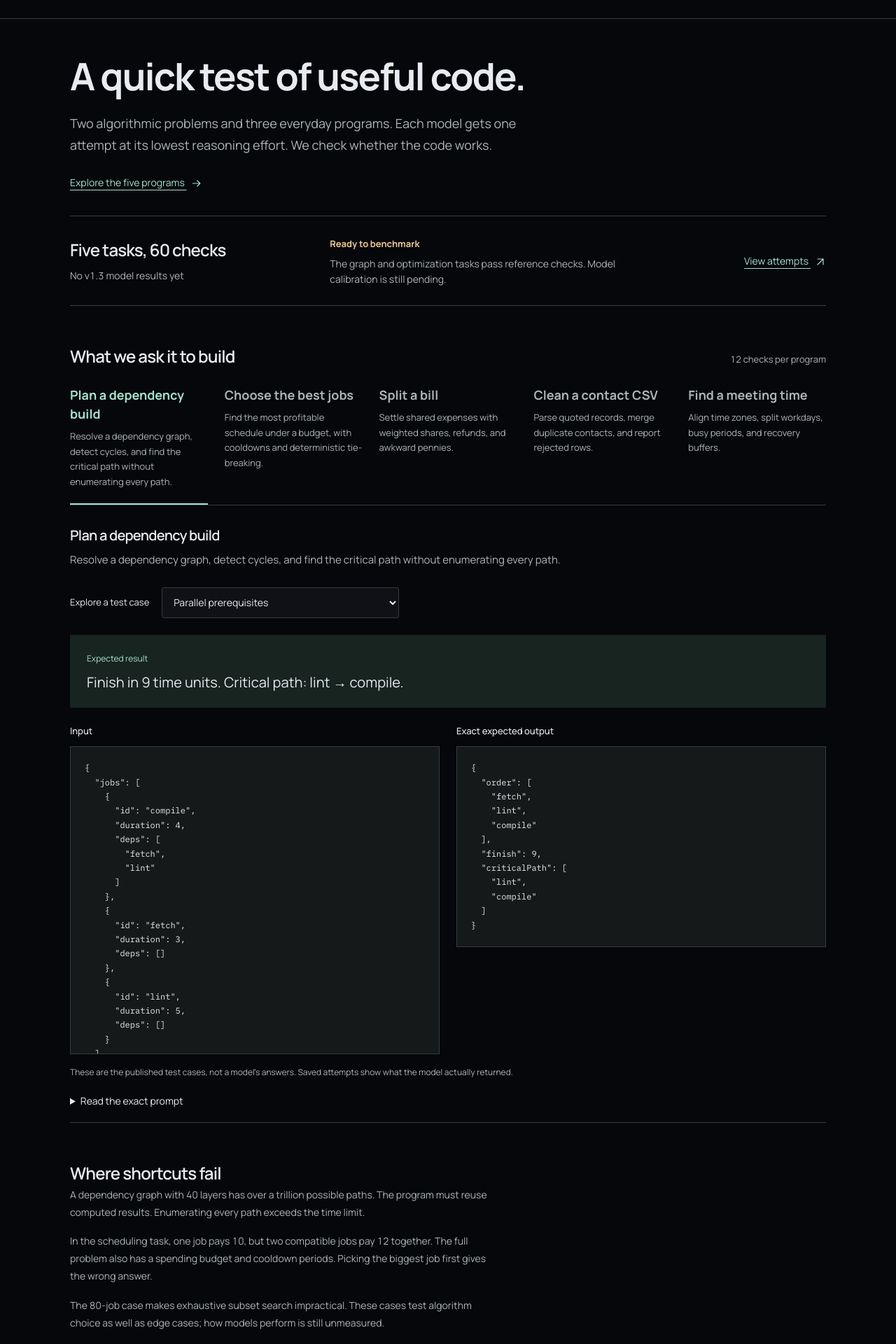
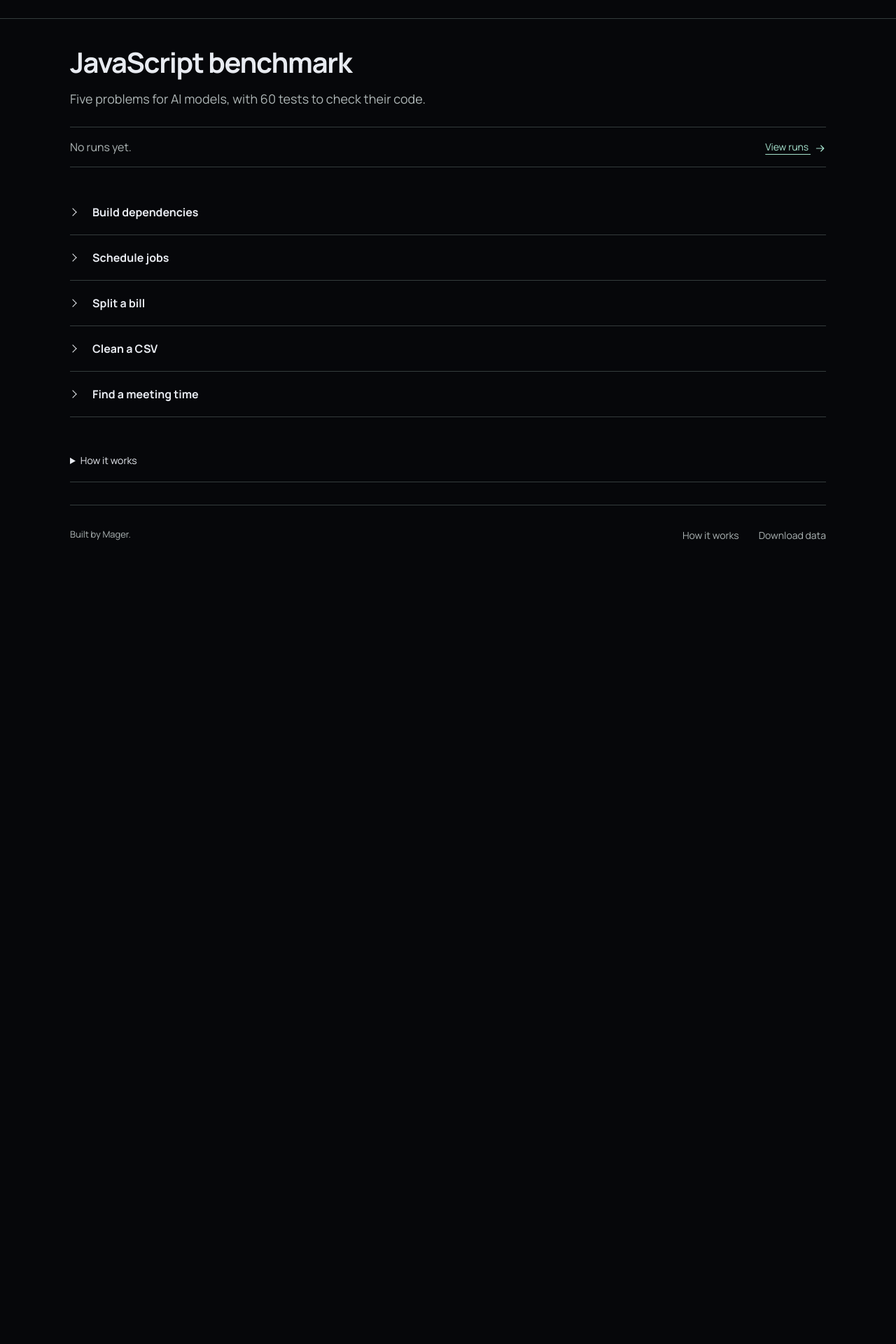
Before and after one commit to mager/mager-bench, a Next.js app in the folder web/: page / in a window 1280 px wide. Shown: the part 60-1980 px from the top of the page at 70% size. After the commit the page ends 867 px from the top, so only its background shows below. Built offline with nearby package versions, Linux system fonts and the light colour scheme; a web font is replaced by a local one.

Commit message:
Simplify benchmark overview and put test details behind disclosures

```diff
--- a/web/app/layout.tsx
+++ b/web/app/layout.tsx
@@ -24,7 +24,7 @@ const mono = IBM_Plex_Mono({
 });
 
 export const metadata: Metadata = {
-  title: "mager-bench 1.3 | A quick test of useful code",
+  title: "mager-bench 1.3 | JavaScript benchmark",
   description:
     "Five practical and algorithmic coding tasks, 60 deterministic checks, and the lowest supported reasoning effort. Inspect every prompt, expected output, and saved attempt.",
   metadataBase: new URL("https://bench.mager.co"),
--- a/web/app/page.tsx
+++ b/web/app/page.tsx
@@ -2,147 +2,79 @@ import { Arrow } from "@/components/arrow";
 import Link from "next/link";
 import { EverydayExplorer } from "@/components/everyday-explorer";
 import { everyday, modelName, source } from "@/lib/everyday";
+
+const taskNames: Record<string, string> = {
+  "build-plan": "Build dependencies",
+  "job-selection": "Schedule jobs",
+  "split-bill": "Split a bill",
+  "clean-csv": "Clean a CSV",
+  "meeting-time": "Find a meeting time",
+};
+
 export default function Home() {
   const latest = everyday.runs.at(-1);
   return (
-    <div className="bench-shell">
+    <div className="bench-shell bench-compact">
       <header className="bench-intro">
-        <h1>A quick test of useful code.</h1>
+        <h1>JavaScript benchmark</h1>
+        <p>Five problems for AI models, with 60 tests to check their code.</p>
+      </header>
+      <section className="current-result" aria-label="Latest result">
         <p>
-          Two algorithmic problems and three everyday programs. Each model gets
-          one attempt at its lowest reasoning effort. We check whether the code
-          works.
+          {latest ? (
+            <>
+              <strong>{modelName(latest.model)}</strong>
+              {latest.score
+                ? ` · ${latest.score.passed}/${latest.score.total} checks passed`
+                : " · Incomplete, unscored"}
+            </>
+          ) : "No runs yet."}
         </p>
-        <a className="bench-link" href="#tasks">
-          Explore the five programs <Arrow />
-        </a>
-      </header>
-      <section className="baseline" aria-labelledby="baseline-heading">
-        <div>
-          <h2 id="baseline-heading">
-            {latest ? modelName(latest.model) : "Five tasks, 60 checks"}
-          </h2>
-          <p>
-            {latest?.score
-              ? `${latest.score.passed} of ${latest.score.total} checks passed`
-              : "No v1.3 model results yet"}
-          </p>
-        </div>
-        <div className="baseline-note">
-          <span
-            className={`result-status ${latest?.score ? "is-complete" : ""}`}
-          >
-            {latest
-              ? latest.score
-                ? "Completed"
-                : "Unscored"
-              : "Ready to benchmark"}
-          </span>
-          <p>
-            {latest?.score
-              ? `Saved at ${latest.reasoning_effort} effort. Open the attempt to inspect every result.`
-              : latest
-                ? "The attempt did not finish. Its failure is saved without an overall score."
-                : "The graph and optimization tasks pass reference checks. Model calibration is still pending."}
-          </p>
-        </div>
-        <Link
-          className="bench-link"
-          href={latest ? `/attempts/${latest.id}` : "/runs"}
-        >
-          View attempts <Arrow diagonal />
+        <Link className="bench-link" href={latest ? `/attempts/${latest.id}` : "/runs"}>
+          View runs <Arrow />
         </Link>
       </section>
-      <EverydayExplorer tasks={everyday.tasks} />
-      <section
-        className="everyday-section"
-        aria-labelledby="difficulty-heading"
-      >
-        <h2 id="difficulty-heading">Where shortcuts fail</h2>
-        <div className="method-copy">
-          <p>
-            A dependency graph with 40 layers has over a trillion possible
-            paths. The program must reuse computed results. Enumerating every
-            path exceeds the time limit.
-          </p>
-          <p>
-            In the scheduling task, one job pays 10, but two compatible jobs pay
-            12 together. The full problem also has a spending budget and
-            cooldown periods. Picking the biggest job first gives the wrong
-            answer.
-          </p>
-          <p>
-            The 80-job case makes exhaustive subset search impractical. These
-            cases test algorithm choice as well as edge cases; how models
-            perform is still unmeasured.
-          </p>
+      <section className="everyday-section" id="tasks" aria-label="Tasks">
+        <div className="task-list">
+          {everyday.tasks.map((task) => (
+            <details className="task-row" key={task.id} name="benchmark-task">
+              <summary>
+                <span className="task-row-title">{taskNames[task.id] ?? task.title}</span>
+              </summary>
+              <EverydayExplorer tasks={[task]} compact />
+            </details>
+          ))}
         </div>
       </section>
-      <section className="everyday-section" id="method">
-        <div className="bench-section-title">
-          <h2>Built to finish quickly</h2>
-        </div>
-        <dl className="method-grid">
-          <div>
-            <dt>Five short answers</dt>
-            <dd>
-              One JavaScript program per task. No retries or model judges.
-            </dd>
-          </div>
-          <div>
-            <dt>Lowest effort</dt>
-            <dd>
-              The runner selects the lowest supported setting. For GPT-6 Sol,
-              that’s low.
-            </dd>
-          </div>
-          <div>
-            <dt>60 exact checks</dt>
-            <dd>
-              A check passes when the returned value matches its expected
-              output.
-            </dd>
-          </div>
-        </dl>
+      <section className="everyday-section" id="method" aria-label="Method">
         <details className="bench-details">
-          <summary>Timing, scoring, and limits</summary>
+          <summary>How it works</summary>
           <div className="method-copy">
             <p>
-              Each generation call has a 90-second deadline and a prompted
-              target of 3,072 output tokens. Five calls share the same total
-              budget, for at most 270 seconds of generation waiting. We stop at
-              the first provider failure.
+              Each model gets one try per problem at its lowest supported reasoning
+              setting. Each answer runs against 12 tests and earns one point per
+              pass. No AI grades the answers.
             </p>
             <p>
-              Programs run in fresh QuickJS contexts with no filesystem or
-              network bindings, 16 MiB memory, and a 100 ms CPU limit per case.
-              Incorrect values and code errors fail checks. Missing answers and
-              provider failures are unscored.
+              Models have up to 90 seconds per answer and 270 seconds in total.
+              The prompt asks for no more than 3,072 tokens per answer.
             </p>
             <p>
-              These 60 public cases are a small, inspectable sample of
-              JavaScript correctness. A single attempt does not establish a
-              model ranking. Timings include the local Codex harness and are not
-              pure model latency.
+              Code runs in QuickJS with 16 MiB of memory and 100 ms of CPU time
+              per test, without files or network access. Wrong answers and code
+              errors fail tests. A missing answer or failed model call means no
+              overall score.
             </p>
-            <a
-              className="bench-link"
-              href={`${source}/blob/main/docs/mager-bench-1.3.md`}
-            >
-              Full protocol on GitHub
+            <p>
+              These public tests cover a small set of problems. One run is not
+              enough to rank models. Times include the local runner.
+            </p>
+            <a className="bench-link" href={`${source}/blob/main/docs/mager-bench-1.3.md`}>
+              Full test rules
             </a>
           </div>
         </details>
       </section>
-      <aside className="history-note">
-        <p>
-          Looking for the older scores? Versions 1.2, 1.1, and the original
-          thirteen-task benchmark are preserved in the archive.
-        </p>
-        <Link className="bench-link" href="/archive">
-          Browse the archive
-        </Link>
-      </aside>
     </div>
   );
 }
--- a/web/app/runs/page.tsx
+++ b/web/app/runs/page.tsx
@@ -6,23 +6,20 @@ export default function Runs() {
   return (
     <div className="bench-shell">
       <header className="bench-page-heading">
-        <h1>Saved attempts</h1>
+        <h1>Runs</h1>
         <p>
-          Every v1.3 attempt, including failed calls. A missing answer never
-          becomes a zero.
+          Only finished runs get a score.
         </p>
       </header>
       <div className="attempt-list">
         {!everyday.runs.length && (
           <div className="archive-entry">
-            <h2>No v1.3 attempts yet</h2>
+            <h2>No runs yet</h2>
             <p>
-              The new tasks are validated with author-written reference
-              programs, not model responses. GPT-6 Sol’s last subscription
-              attempt was rejected on v1.2 and remains in the archive.
+              You can still browse the problems and their tests.
             </p>
-            <Link className="bench-link" href="/archive/v1.2">
-              View v1.2 and its saved attempt
+            <Link className="bench-link" href="/#tasks">
+              See the tests
             </Link>
           </div>
         )}
@@ -49,7 +46,7 @@ export default function Runs() {
       </div>
       <p className="history-note">
         <Link className="bench-link" href="/archive">
-          View earlier benchmark versions
+          Earlier versions
         </Link>
       </p>
     </div>
--- a/web/app/v12.css
+++ b/web/app/v12.css
@@ -518,3 +518,98 @@
     scroll-behavior: auto;
   }
 }
+
+/* Compact active overview; archived reports retain their layout. */
+.bench-compact .bench-intro {
+  padding-block: 40px 24px;
+  max-width: none;
+}
+.bench-compact .bench-intro h1 {
+  font-size: 2.5rem;
+  margin-bottom: 16px;
+}
+.bench-compact .bench-intro > p {
+  margin-bottom: 0;
+}
+.current-result {
+  display: flex;
+  align-items: center;
+  justify-content: space-between;
+  gap: 16px;
+  padding-block: 16px;
+  border-block: 1px solid var(--report-rule);
+  font-size: 1rem;
+}
+.current-result p {
+  color: var(--report-muted);
+}
+.current-result strong {
+  color: var(--fg);
+}
+.current-result a {
+  flex-shrink: 0;
+}
+.bench-compact .everyday-section {
+  padding-top: 32px;
+}
+.task-row {
+  border-bottom: 1px solid var(--report-rule);
+}
+.task-row > summary {
+  display: grid;
+  grid-template-columns: 16px minmax(0, 1fr);
+  align-items: center;
+  gap: 16px;
+  padding-block: 20px;
+  cursor: pointer;
+  list-style: none;
+}
+.task-row > summary::-webkit-details-marker {
+  display: none;
+}
+.task-row > summary::before {
+  content: "";
+  width: 8px;
+  height: 8px;
+  border: solid currentColor;
+  border-width: 0 1px 1px 0;
+  transform: rotate(-45deg);
+}
+.task-row[open] > summary::before {
+  transform: rotate(45deg);
+}
+.task-row-title {
+  font-size: 1rem;
+  font-weight: 650;
+}
+.task-row > summary:hover,
+.task-row[open] > summary {
+  color: var(--report-accent);
+}
+.task-example {
+  padding-bottom: 24px;
+}
+.task-example .example-heading {
+  padding-top: 0;
+}
+.task-example .case-control {
+  margin-top: 8px;
+}
+.task-example .bench-details:last-child {
+  border-bottom: 0;
+}
+@media (max-width: 700px) {
+  .bench-compact .bench-intro h1 {
+    font-size: 2rem;
+  }
+  .current-result {
+    flex-wrap: wrap;
+    gap: 8px;
+  }
+  .task-row > summary {
+    grid-template-columns: 12px minmax(0, 1fr);
+    column-gap: 12px;
+    row-gap: 4px;
+    padding-block: 16px;
+  }
+}
--- a/web/components/everyday-explorer.tsx
+++ b/web/components/everyday-explorer.tsx
@@ -1,5 +1,5 @@
 "use client";
-import { useState } from "react";
+import { useId, useState } from "react";
 import type { Task } from "@/lib/everyday";
 
 function describe(id: string, input: unknown, fallback: string): string {
@@ -70,17 +70,43 @@ function readable(id: string, output: unknown): string {
   return `Meet from ${clock(result.start)} to ${clock(result.end)} UTC.`;
 }
 
-export function EverydayExplorer({ tasks }: { tasks: Task[] }) {
+export function EverydayExplorer({
+  tasks,
+  compact = false,
+}: {
+  tasks: Task[];
+  compact?: boolean;
+}) {
+  const caseId = useId();
   const [selected, setSelected] = useState(0);
   const [caseIndex, setCaseIndex] = useState(0);
   const task = tasks[selected],
     example = task.cases[caseIndex];
+  const caseColumns = (
+    <div className="case-columns">
+      <div>
+        <h4>Input</h4>
+        <pre tabIndex={0} aria-label="Test input">
+          {JSON.stringify(example.input, null, 2)}
+        </pre>
+      </div>
+      <div>
+        <h4>Exact expected output</h4>
+        <pre tabIndex={0} aria-label="Expected output">
+          {JSON.stringify(example.expected, null, 2)}
+        </pre>
+      </div>
+    </div>
+  );
   return (
     <section
-      className="everyday-section"
-      id="tasks"
-      aria-labelledby="tasks-heading"
+      className={compact ? "task-example" : "everyday-section"}
+      id={compact ? undefined : "tasks"}
+      aria-labelledby={compact ? undefined : "tasks-heading"}
+      aria-label={compact ? task.title : undefined}
     >
+      {!compact && (
+        <>
           <div className="bench-section-title">
             <h2 id="tasks-heading">What we ask it to build</h2>
             <span>12 checks per program</span>
@@ -101,14 +127,20 @@ export function EverydayExplorer({ tasks }: { tasks: Task[] }) {
               </button>
             ))}
           </div>
+        </>
+      )}
+      {(!compact || task.id === "split-bill") && (
         <div className="example-heading">
-        <h3>{task.title}</h3>
+          {!compact && <h3>{task.title}</h3>}
           <p>{describe(task.id, example.input, task.description)}</p>
         </div>
+      )}
       <div className="case-control">
-        <label htmlFor="case">Explore a test case</label>
+        <label htmlFor={caseId}>
+          {compact ? "Test case" : "Explore a test case"}
+        </label>
         <select
-          id="case"
+          id={caseId}
           value={caseIndex}
           onChange={(e) => setCaseIndex(Number(e.target.value))}
         >
@@ -120,29 +152,25 @@ export function EverydayExplorer({ tasks }: { tasks: Task[] }) {
         </select>
       </div>
       <div className="expected-answer" aria-live="polite">
-        <span>Expected result</span>
+        <span>
+          {compact ? "Expected answer · published test data" : "Expected result"}
+        </span>
         <p>{readable(task.id, example.expected)}</p>
       </div>
-      <div className="case-columns">
-        <div>
-          <h4>Input</h4>
-          <pre tabIndex={0} aria-label="Test input">
-            {JSON.stringify(example.input, null, 2)}
-          </pre>
-        </div>
-        <div>
-          <h4>Exact expected output</h4>
-          <pre tabIndex={0} aria-label="Expected output">
-            {JSON.stringify(example.expected, null, 2)}
-          </pre>
-        </div>
-      </div>
+      {compact ? (
+        <details className="bench-details">
+          <summary>Input and expected JSON</summary>
+          {caseColumns}
+        </details>
+      ) : caseColumns}
+      {!compact && (
         <p className="quiet">
           These are the published test cases, not a model’s answers. Saved
           attempts show what the model actually returned.
         </p>
+      )}
       <details className="bench-details">
-        <summary>Read the exact prompt</summary>
+        <summary>{compact ? "Exact prompt" : "Read the exact prompt"}</summary>
         <pre className="prose-code">{task.prompt}</pre>
       </details>
     </section>
```
Lines whose indentation alone changed are shown as unchanged.
